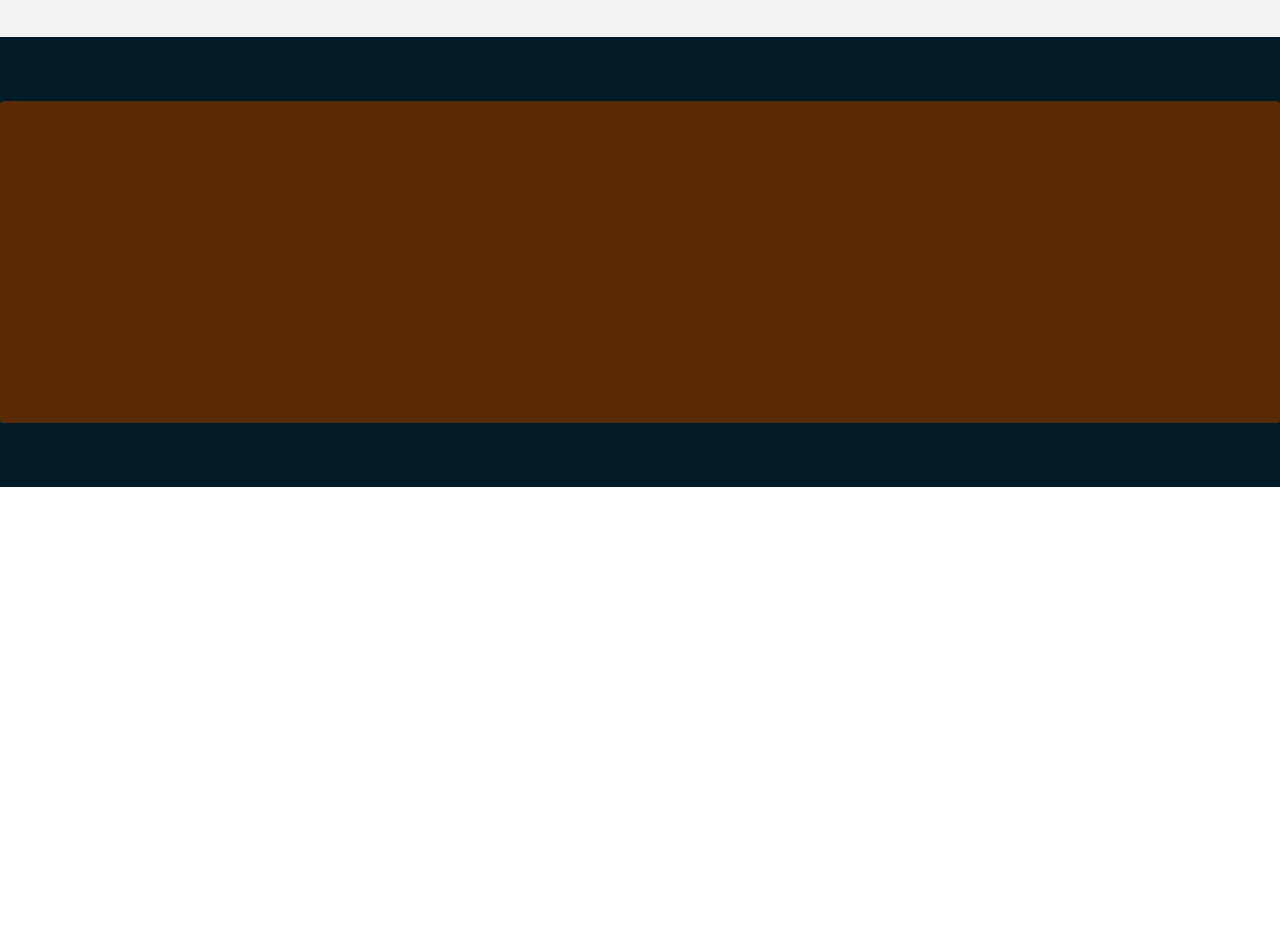
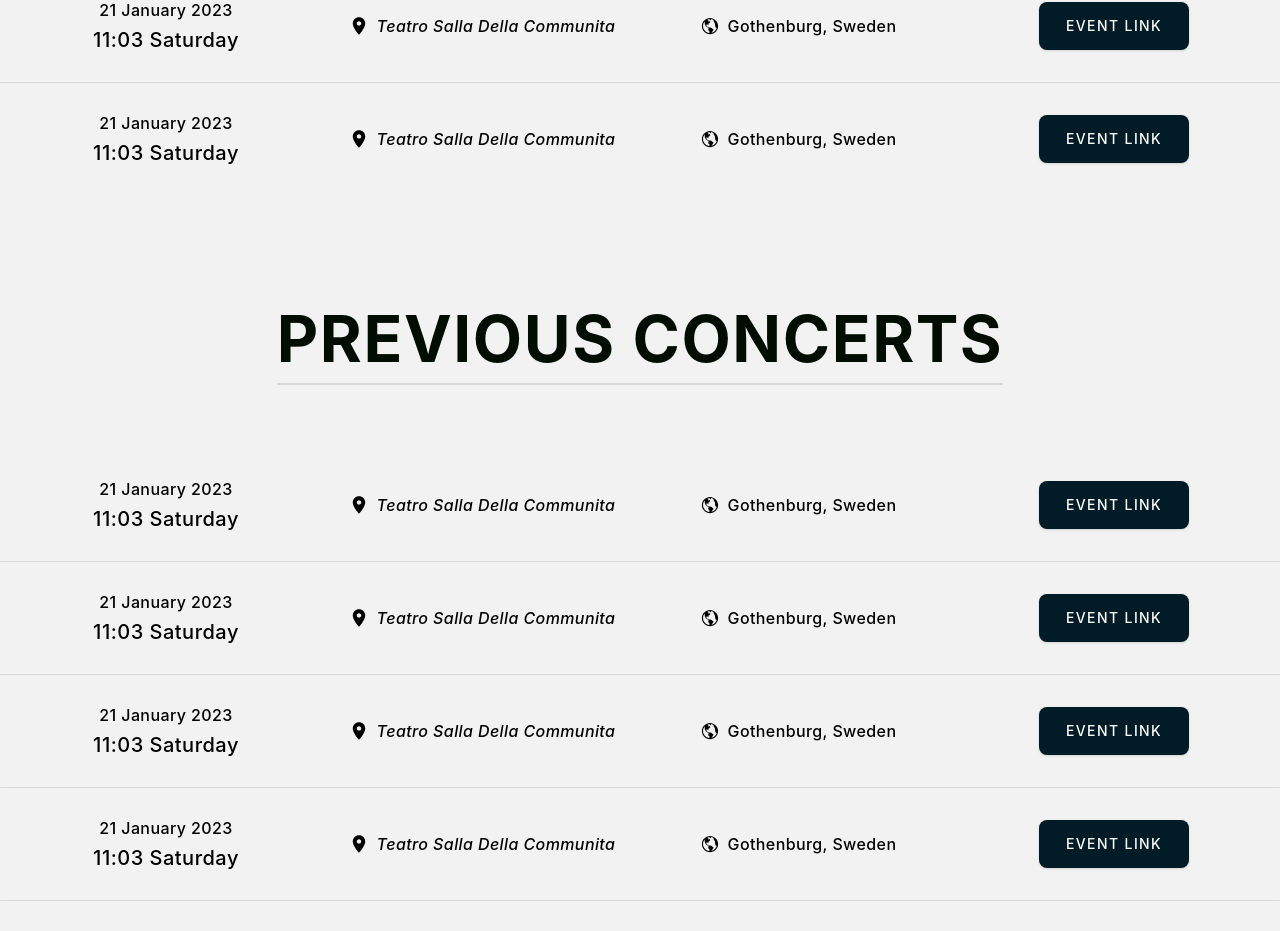
Before and after one commit to eliasfrigard/polenta, a Next.js app: page /concerts in a window 1280 px wide. Shown: the part 1778-2709 px from the top of the page. Before the commit the page ends 2265 px from the top, so only its background shows below. Built offline with nearby package versions, Linux system fonts and the light colour scheme.

Commit message:
title stuff

```diff
--- a/components/ContactForm.js
+++ b/components/ContactForm.js
@@ -11,7 +11,7 @@ export default function ContactForm() {
       <div className={`centerContent contactForm w-full`}>
         <div className='flex-col p-12 container max-w-4xl roundedShadow bg-[#F2F2F2] h-full border border-opacity-50 border-[#011C26]'>
           <form className='w-full'>
-            <div className='flex flex-wrap -mx-3 mb-5'>
+            <div className='flex flex-wrap -mx-3 mb-4'>
               <div className='w-full px-3 mb-6 md:mb-0'>
                 <label className='formLabel' for='grid-first-name'>
                   Full Name
@@ -27,7 +27,7 @@ export default function ContactForm() {
                 {!nameIsValid && <p className='text-red-500 text-xs italic'>Please fill out this field.</p>}
               </div>
             </div>
-            <div className='flex flex-wrap -mx-3 mb-5'>
+            <div className='flex flex-wrap -mx-3 mb-4'>
               <div className='w-full md:w-1/2 px-3 mb-6 md:mb-0'>
                 <label className='formLabel' for='grid-first-name'>
                   Email Address
@@ -57,14 +57,14 @@ export default function ContactForm() {
                 {!phoneIsValid && <p className='text-red-500 text-xs italic'>Please fill out this field.</p>}
               </div>
             </div>
-            <div className='flex flex-wrap -mx-3 mb-6'>
-              <div className='w-full px-3 mb-5 md:mb-0'>
+            <div className='flex flex-wrap -mx-3 mb-4'>
+              <div className='w-full px-3 mb-4 md:mb-0'>
                 <label className='formLabel' for='grid-first-name'>
                   Message
                 </label>
                 <textarea
                   rows='7'
-                  className={`resize-none appearance-none block w-full bg-gray-200 text-gray-700 border  rounded py-3 px-4 mb-3 leading-tight focus:outline-none focus:bg-white ${
+                  className={`resize-none appearance-none block w-full bg-gray-200 text-gray-700 border rounded-lg py-3 px-4 mb-3 leading-tight focus:outline-none focus:bg-white ${
                     !messageIsValid && 'border-red-500'
                   }`}
                   id='grid-first-name'
--- a/components/Event.js
+++ b/components/Event.js
@@ -1,4 +1,5 @@
 import Moment from 'react-moment'
+import { IoMdGlobe, IoMdPin } from 'react-icons/io'
 
 export default function Event({ venue, date, city, country, last = false, first = false }) {
   return (
@@ -16,8 +17,12 @@ export default function Event({ venue, date, city, country, last = false, first
             <Moment format='HH:mm dddd'>{date}</Moment>
           </p>
         </div>
-        <div className='centerContent tracking-wide font-medium italic'>{venue}</div>
-        <div className='centerContent font-medium text-base tracking-wide'>
+        <div className='centerContent tracking-wide font-medium italic flex gap-2'>
+          <IoMdPin className='text-xl'></IoMdPin>
+          {venue}
+        </div>
+        <div className='centerContent font-medium text-base tracking-wide flex gap-2'>
+          <IoMdGlobe className='text-xl'></IoMdGlobe>
           {city}, {country}
         </div>
         <div className='centerContent'>
--- a/components/Title.js
+++ b/components/Title.js
@@ -1,7 +1,12 @@
-export default function Title({ children }) {
+export default function Title({ title, subtitle, size = 'lg' }) {
+  if (!title) return ''
+
   return (
-    <div className='flex justify-center pt-16 pb-4'>
-      <p className='text-[6em] font-medium tracking-wide uppercase text-[#010D00]'>{children}</p>
+    <div className='px-4 md:px-0 container flex flex-col justify-center items-center'>
+      <p className='text-center text-5xl md:text-[4em] border-b-2 border-[#010D00] border-opacity-10 pb-3 font-bold tracking-wide leading-tight md:leading-none uppercase text-[#010D00]'>
+        {title}
+      </p>
+      {subtitle && <p className='mt-4 text-xl'>{subtitle}</p>}
     </div>
   )
 }
--- a/pages/concerts.js
+++ b/pages/concerts.js
@@ -1,6 +1,7 @@
 import Layout from '../components/Layouts/Default'
 import Event from '../components/Event'
 import Image from 'next/image'
+import Title from '../components/Title'
 
 export default function Home() {
   const event = {
@@ -15,7 +16,9 @@ export default function Home() {
       <div id='hero' className='h-[100vh] flex justify-center items-center text-white '>
         <Image alt='Mountains' src='/polenta-5.jpg' layout='fill' objectFit='cover' />
       </div>
-      <div className='py-16 bg-[#F2F2F2] flex justify-center items-center flex-col'>
+      <div className='py-32'>
+        <Title title='Upcoming Concerts' />
+        <div className='mt-16 mb-32 bg-[#F2F2F2] flex justify-center items-center flex-col'>
           <Event date={event.date} venue={event.venue} city={event.city} country={event.country} />
           <Event date={event.date} venue={event.venue} city={event.city} country={event.country} />
           <Event date={event.date} venue={event.venue} city={event.city} country={event.country} />
@@ -23,7 +26,31 @@ export default function Home() {
           <Event date={event.date} venue={event.venue} city={event.city} country={event.country} />
           <Event date={event.date} venue={event.venue} city={event.city} country={event.country} />
           <Event date={event.date} venue={event.venue} city={event.city} country={event.country} />
-        <Event date={event.date} venue={event.venue} city={event.city} country={event.country} last={true} />
+          <Event
+            date={event.date}
+            venue={event.venue}
+            city={event.city}
+            country={event.country}
+            last={true}
+          />
+        </div>
+        <Title title='Previous Concerts' />{' '}
+        <div className='mt-16 bg-[#F2F2F2] flex justify-center items-center flex-col'>
+          <Event date={event.date} venue={event.venue} city={event.city} country={event.country} />
+          <Event date={event.date} venue={event.venue} city={event.city} country={event.country} />
+          <Event date={event.date} venue={event.venue} city={event.city} country={event.country} />
+          <Event date={event.date} venue={event.venue} city={event.city} country={event.country} />
+          <Event date={event.date} venue={event.venue} city={event.city} country={event.country} />
+          <Event date={event.date} venue={event.venue} city={event.city} country={event.country} />
+          <Event date={event.date} venue={event.venue} city={event.city} country={event.country} />
+          <Event
+            date={event.date}
+            venue={event.venue}
+            city={event.city}
+            country={event.country}
+            last={true}
+          />
+        </div>
       </div>
     </Layout>
   )
```
Lines whose indentation alone changed are shown as unchanged.
